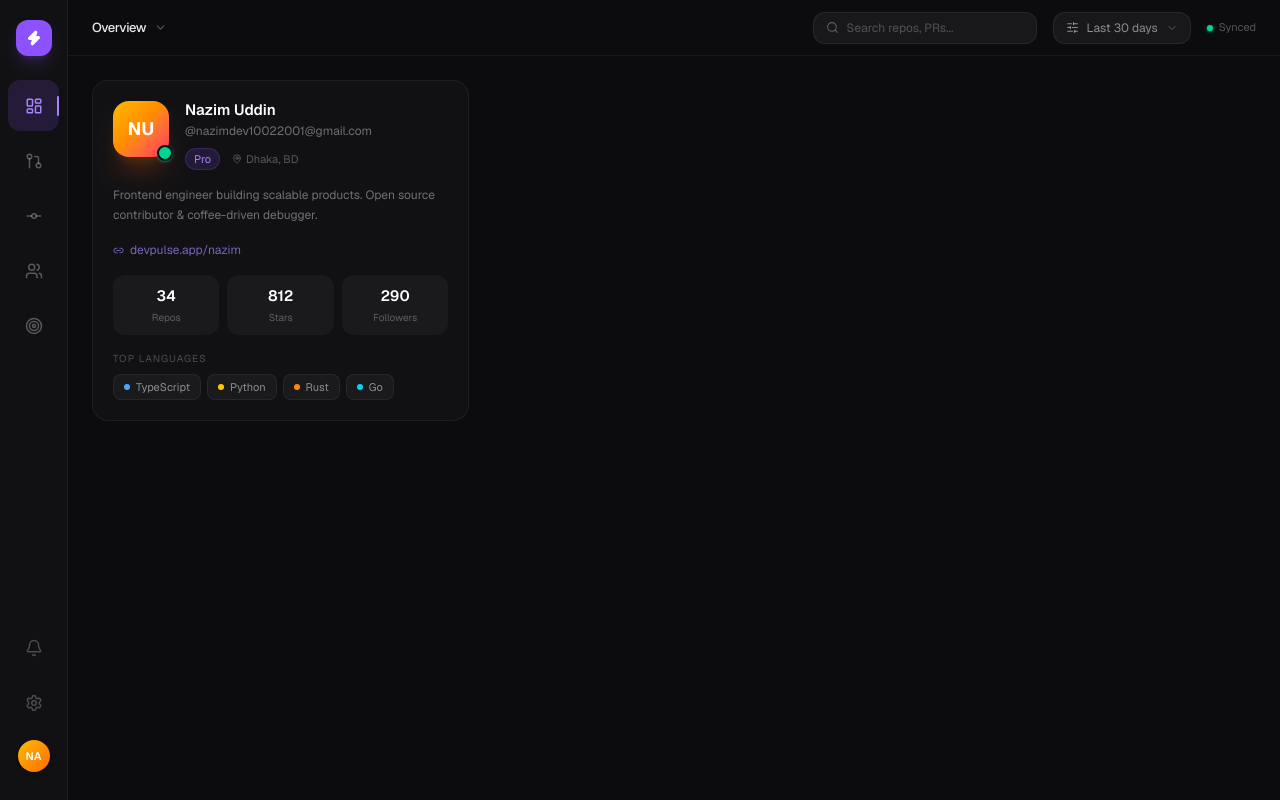
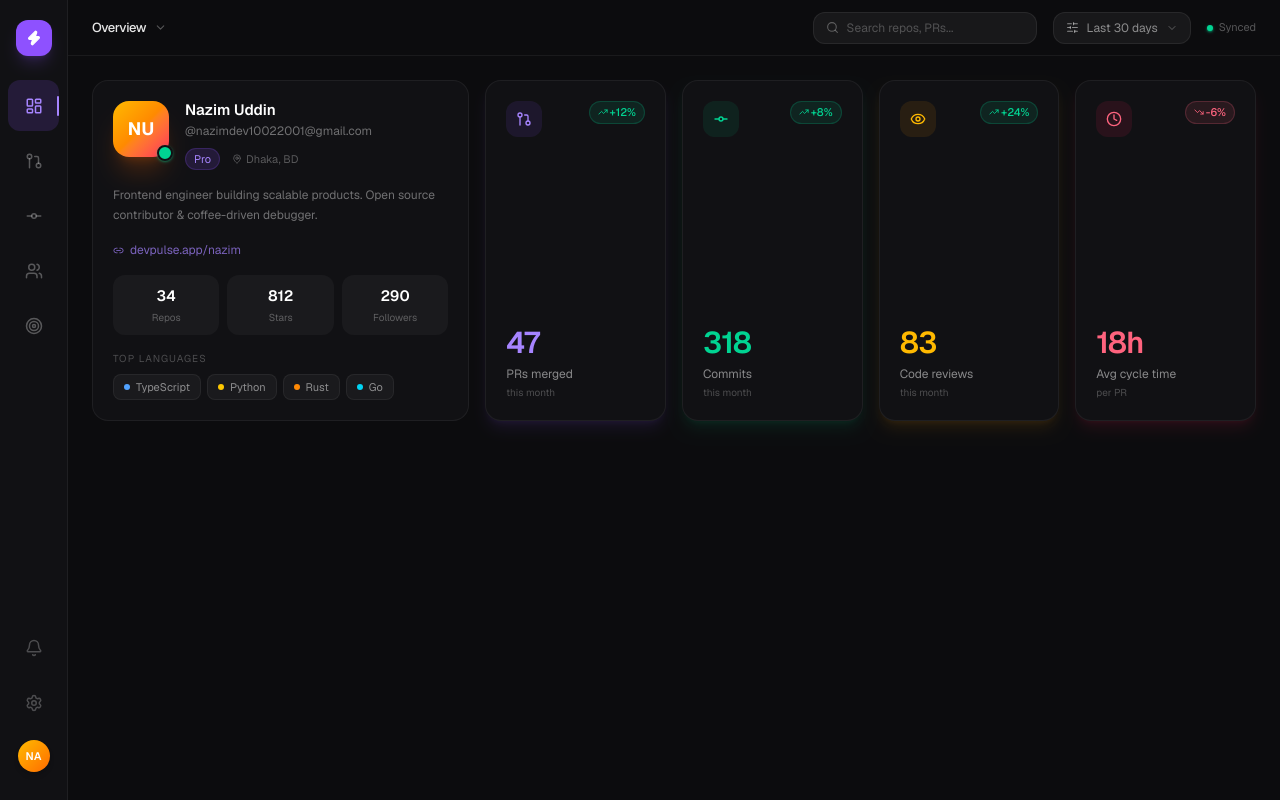
Before and after one commit to Nazim6269/Dev_Pulse, a Next.js app: page / in a window 1280 px wide. Built offline with nearby package versions, Linux system fonts and the light colour scheme.

Commit message:
✨ feat(ui) : add stats row component

```diff
--- a/app/_components/DashboardPageContent.tsx
+++ b/app/_components/DashboardPageContent.tsx
@@ -1,5 +1,4 @@
-
-import { Sidebar, TopBar, ProfileCard } from "./index";
+import { Sidebar, TopBar, ProfileCard, StatsRow } from "./index";
 
 export default function DashboardPage() {
     return (
@@ -13,6 +12,10 @@ export default function DashboardPage() {
                         <div className="col-span-12 md:col-span-4">
                             <ProfileCard />
                         </div>
+
+                        <div className="col-span-12 md:col-span-8">
+                            <StatsRow />
+                        </div>
                     </div>
                 </main>
             </div>
--- /dev/null
+++ b/app/_components/StatsRow.tsx
@@ -0,0 +1,84 @@
+import { GitPullRequest, GitCommit, Eye, Clock } from "lucide-react";
+import { TrendingUp, TrendingDown } from "lucide-react";
+
+const stats = [
+  {
+    label: "PRs merged",
+    value: "47",
+    sub: "this month",
+    change: "+12%",
+    up: true,
+    icon: GitPullRequest,
+    accent: "text-violet-400",
+    iconBg: "bg-violet-500/10",
+    glow: "shadow-violet-500/10",
+  },
+  {
+    label: "Commits",
+    value: "318",
+    sub: "this month",
+    change: "+8%",
+    up: true,
+    icon: GitCommit,
+    accent: "text-emerald-400",
+    iconBg: "bg-emerald-500/10",
+    glow: "shadow-emerald-500/10",
+  },
+  {
+    label: "Code reviews",
+    value: "83",
+    sub: "this month",
+    change: "+24%",
+    up: true,
+    icon: Eye,
+    accent: "text-amber-400",
+    iconBg: "bg-amber-500/10",
+    glow: "shadow-amber-500/10",
+  },
+  {
+    label: "Avg cycle time",
+    value: "18h",
+    sub: "per PR",
+    change: "-6%",
+    up: false,
+    icon: Clock,
+    accent: "text-rose-400",
+    iconBg: "bg-rose-500/10",
+    glow: "shadow-rose-500/10",
+  },
+];
+
+export default function StatsRow() {
+  return (
+    <div className="grid grid-cols-2 lg:grid-cols-4 gap-4 h-full">
+      {stats.map(({ label, value, sub, change, up, icon: Icon, accent, iconBg, glow }) => (
+        <div
+          key={label}
+          className={`bg-[#111114] border border-white/[0.06] rounded-2xl p-5 flex flex-col justify-between shadow-lg ${glow} group hover:border-white/10 transition-colors duration-300`}
+        >
+          <div className="flex items-start justify-between mb-3">
+            <div className={`w-9 h-9 rounded-xl ${iconBg} flex items-center justify-center`}>
+              <Icon size={16} className={accent} />
+            </div>
+            <span
+              className={`flex items-center gap-0.5 text-[11px] font-medium px-2 py-0.5 rounded-full border
+                ${up
+                  ? "text-emerald-400 bg-emerald-400/10 border-emerald-400/20"
+                  : "text-rose-400 bg-rose-400/10 border-rose-400/20"
+                }`}
+            >
+              {up ? <TrendingUp size={10} /> : <TrendingDown size={10} />}
+              {change}
+            </span>
+          </div>
+
+          <div>
+            <p className={`text-3xl font-semibold tracking-tight ${accent}`}>{value}</p>
+            <p className="text-[12px] text-white/50 mt-1">{label}</p>
+            <p className="text-[10px] text-white/25 mt-0.5">{sub}</p>
+          </div>
+        </div>
+      ))}
+    </div>
+  );
+}
--- a/app/_components/index.ts
+++ b/app/_components/index.ts
@@ -2,3 +2,4 @@ export { default as DashboardPageContent } from "./DashboardPageContent";
 export { default as Sidebar } from "./Sidebar";
 export { default as TopBar } from "./TopBar";
 export { default as ProfileCard } from "./ProfileCard";
+export { default as StatsRow } from "./StatsRow";
```
